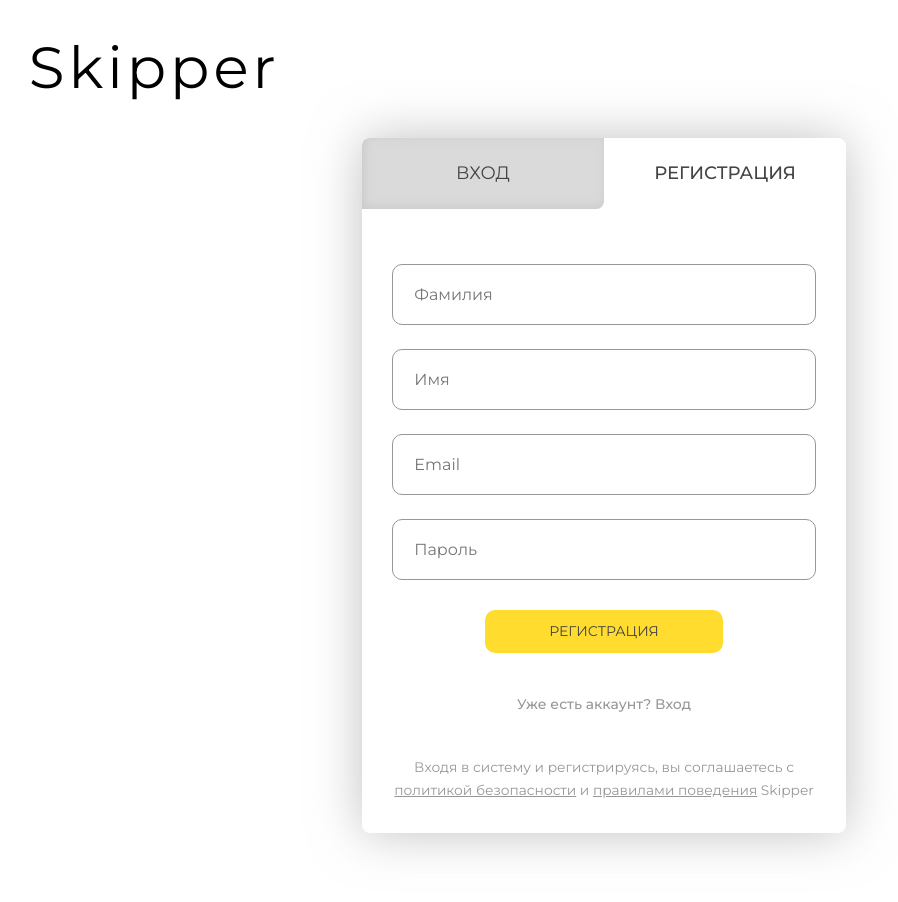
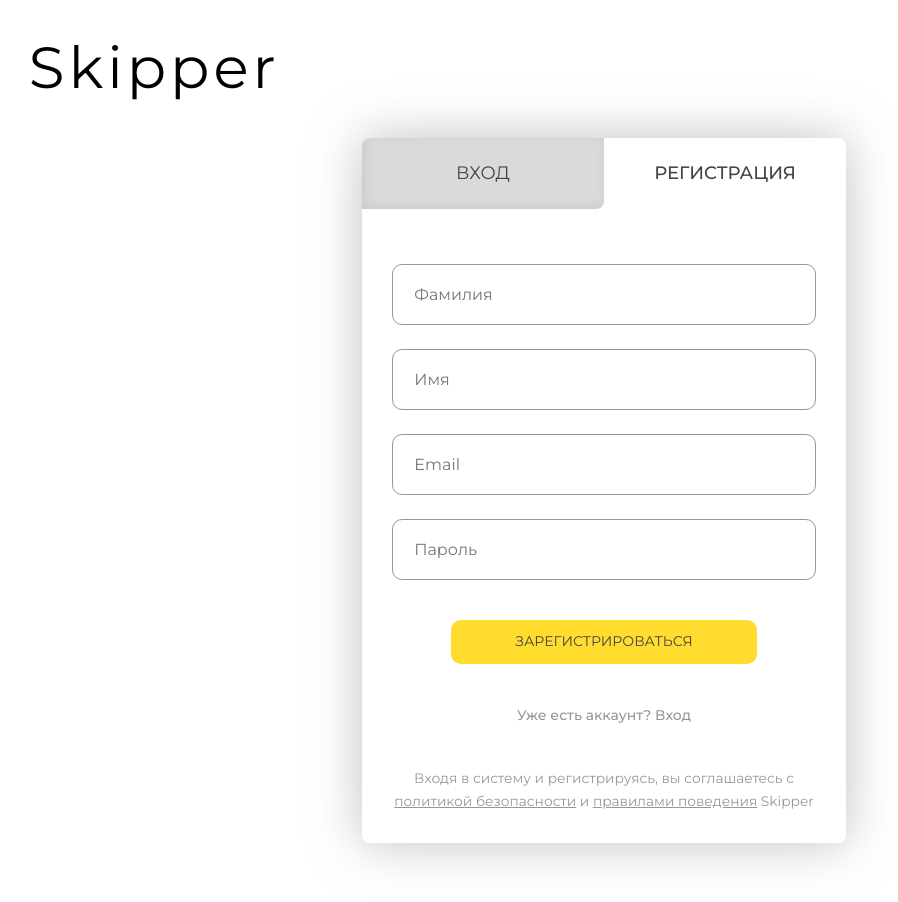
Before and after one commit to SkipperOmsu2022/skipper, a React (Create React App) app in the folder frontend/: page /signup in a window 1280 px wide. Shown: the top 902 px of the page, without its empty margins (36-934 px from the left). Built offline with nearby package versions, Linux system fonts and the light colour scheme.

Commit message:
SKIPPER-6 added request response

```diff
--- a/frontend/src/components/Form/Form.jsx
+++ b/frontend/src/components/Form/Form.jsx
@@ -14,7 +14,8 @@ const MyTextInput = ({...props}) => {
         </div>
     )
 };
-const CustomForm = ({inputs, submit}) => {
+
+const CustomForm = ({inputs, submit, id, clearResponse}) => {
 
     function elements() {
         const elements = inputs.map((item, i) => {
@@ -52,12 +53,13 @@ const CustomForm = ({inputs, submit}) => {
                     id={id}
                     name={name}
                     type={type}
-                    placeholder={placeholder}/>
+                    placeholder={placeholder}
+                    onKeyUp={() => clearResponse(null)}/>
             )
         })
 
         return (
-            <Form className="form-group" id="contact-form">
+            <Form className="form-group" id={id}>
                 {elements}
             </Form>
         )
@@ -66,8 +68,7 @@ const CustomForm = ({inputs, submit}) => {
     const initial = {};
     const schema = {};
 
-    const view = elements(inputs);
-
+    const view = elements();
     return (
         <Formik
             initialValues = {initial}
--- a/frontend/src/components/Login/Signin.jsx
+++ b/frontend/src/components/Login/Signin.jsx
@@ -1,12 +1,12 @@
 import Form from "../Form/Form";
 import { Link } from 'react-router-dom';
 
-import Spinner from "../../shared/spinner/Spinner";
-import useService from "../../services/service";
+import useService from "../../services/loginService";
+import Button from "../../shared/button/Button";
 
 const Signin = () => {
-    const {loading, signin} = useService();
-
+    const {loading, signin, response, error, clearResponse} = useService();
+    console.log(loading);
     return (
         <>
             <Form
@@ -14,15 +14,17 @@ const Signin = () => {
                     {id:"email", name:"email", placeholder:"Email", type:"text"},
                     {id:"password", name:"password", placeholder:"Пароль", type:"password"}]}
                 submit={signin}
+                id="contact-form"
+                clearResponse={clearResponse}
             />
-            <a  href="" className="forgot-password">Забыли пароль?</a>
-            <button form="contact-form"
+            <div className={`form__response${error ? ' error' : ''}`}>{response}</div>
+            <a  href="адрес" className="forgot-password">Забыли пароль?</a>
+            <Button text="ВОЙТИ"
+                    loading={loading}
+                    form="contact-form"
                     type="submit"
                     className="form__apply-button button"
-                    style={loading ? {'display': 'none'} : null}>
-                    ВОЙТИ
-            </button>
-            {loading ? <Spinner/> : null}
+            />
             <Link  to="/signup" className="registration">Ещё нет аккаунта? Регистрация</Link>
         </>
     )
--- a/frontend/src/components/Login/Signup.jsx
+++ b/frontend/src/components/Login/Signup.jsx
@@ -1,13 +1,14 @@
 import Form from "../Form/Form";
 import { Link } from 'react-router-dom';
 import useAuthContext from '../../hooks/useAuthContext'
-import useService from "../../services/service";
+import useService from "../../services/loginService";
+import Button from "../../shared/button/Button";
 
 import Spinner from "../../shared/spinner/Spinner";
 
 const Signup = () => {
-    const {loading, error, signup} = useService();
-
+    const {loading, signup, response, error, clearResponse} = useService();
+    console.log(error);
     return (
         <>
             <Form
@@ -17,14 +18,16 @@ const Signup = () => {
                     {id:"email", name:"email", placeholder:"Email", type:"text"},
                     {id:"password", name:"password", placeholder:"Пароль", type:"password"}]}
                 submit={signup}
+                id="contact-form"
+                clearResponse={clearResponse}
             />
-            <button form="contact-form"
+            <div className={`form__response${error ? ' error' : ''}`}>{response}</div>
+            <Button text="ЗАРЕГИСТРИРОВАТЬСЯ"
+                    loading={loading}
+                    form="contact-form"
                     type="submit"
                     className="form__apply-button button"
-                    style={loading ? {'display': 'none'} : null}>
-                    РЕГИСТРАЦИЯ
-            </button>
-            {loading ? <Spinner/> : null}
+            />
             <Link  to="/" className="registration">Уже есть аккаунт? Вход</Link>
         </>
     )
--- a/frontend/src/components/pages/LoginPage/loginPage.scss
+++ b/frontend/src/components/pages/LoginPage/loginPage.scss
@@ -93,6 +93,16 @@
         font-size: 1rem;
         line-height: 1.438rem;
     }
+    &__response {
+        font-family: 'Montserrat';
+        font-weight: 400;
+        font-size: 0.9rem;
+        padding: 0.65rem 0rem 0rem;
+        color: #3EC300;
+        &.error {
+            color: #C30000;
+        }
+    }
     &__apply-button {
         margin: 1.875rem auto 0;
     }
--- a/frontend/src/components/pages/MainPage/MainPage.jsx
+++ b/frontend/src/components/pages/MainPage/MainPage.jsx
@@ -1,5 +1,5 @@
 import "../../../shared/button/button.scss"
-import useService from "../../../services/service";
+import useService from "../../../services/loginService";
 import useAuthContext from "../../../hooks/useAuthContext";
 import { Navigate } from 'react-router-dom';
 
--- a/frontend/src/hooks/useRequest.jsx
+++ b/frontend/src/hooks/useRequest.jsx
@@ -3,25 +3,23 @@ import axios from "axios";
 
 export const useRequest = () => {
     const [loading, setLoading] = useState(false);
-    const [error, setError] = useState(null);
+    const [response, setResponse] = useState(null);
+    const [error, setError] = useState(false);
 
     const request = useCallback(async (url, data) => {
         setLoading(true);
-
+        console.log(data)
         return axios.post(url, data, {headers: { "Content-Type": "application/json", "Accept": "*/*"}})
             .then(res => {
                 setLoading(false);
-                console.log('Нормас');
                 return res;
             })
             .catch(e => {
                 setLoading(false);
-                setError(e.response.data)
+                setError(true);
                 return e.response;
             });
     }, []);
 
-    const clearError = useCallback(() => setError(null), [])
-
-    return {loading, request, error, clearError, setLoading}
+    return {request, loading, setLoading, response, setResponse, error, setError}
 }
--- /dev/null
+++ b/frontend/src/services/loginService.js
@@ -0,0 +1,49 @@
+import {useRequest} from "../hooks/useRequest"
+import useAuthContext from '../hooks/useAuthContext'
+
+const useService = () => {
+    const {request, loading, response, setResponse, error, setError} = useRequest();
+    const { setAuth } = useAuthContext();
+
+    const _apiBase = 'http://127.0.0.1:8080';
+
+    const clearResponse = () => {
+        setResponse(null);
+        setError(false);
+    }
+
+    const signup = async (data) => {
+        const res = await request(`${_apiBase}/api/user/registration`, data);
+
+        if (res?.status === 201) {
+            setResponse("Регистрация прошла успешно");
+        } else if (res?.status === 400) {
+            setResponse("Такой пользователь уже существует");
+        } else {
+            setResponse("Что-то пошло не так");
+        }
+    }
+
+    const signin = async (data) => {
+        const res = await request(`${_apiBase}/api/user/login`, data);
+        console.log(res);
+        if (res.status === 200) {
+            localStorage.removeItem('logged');
+            localStorage.setItem('logged', res.headers.location);
+            setAuth(true);
+        } else if (res?.status === 500) {
+            setResponse("Пользователь не найден!");
+        } else {
+            setResponse("Что-то пошло не так");
+        }
+    }
+
+    const logout = () => {
+        localStorage.removeItem('logged');
+        setAuth(false);
+    }
+
+    return {request, loading, response, error, clearResponse, signup, signin, logout}
+}
+
+export default useService;
--- a/frontend/src/services/service.js
+++ /dev/null
@@ -1,32 +0,0 @@
-import {useRequest} from "../hooks/useRequest"
-import useAuthContext from '../hooks/useAuthContext'
-
-const useService = () => {
-    const {loading, setLoading, error, clearError, request} = useRequest();
-    const { setAuth } = useAuthContext();
-
-    const _apiBase = 'http://127.0.0.1:8080';
-
-    const signup = async (data) => {
-        const res = await request(`${_apiBase}/api/user/registration`, data);
-    }
-
-    const signin = async (data) => {
-        const res = await request(`${_apiBase}/api/user/login`, data);
-        console.log(res);
-        if (res.status === 200) {
-            localStorage.removeItem('logged');
-            localStorage.setItem('logged', res.headers.location);
-            setAuth(true);
-        }
-    }
-
-    const logout = () => {
-        localStorage.removeItem('logged');
-        setAuth(false);
-    }
-
-    return {loading, request, error, clearError, setLoading, signup, signin, logout}
-}
-
-export default useService;
--- /dev/null
+++ b/frontend/src/shared/Button/Button.jsx
@@ -0,0 +1,14 @@
+import Spinner from "../spinner/Spinner";
+
+const Button = ({text, loading, ...props}) => {
+    return (
+        <>
+            {loading ? <Spinner/> :
+            <button {...props}>
+                    {text}
+            </button>}
+        </>
+    )
+}
+
+export default Button;
```
